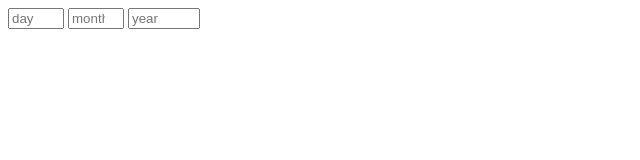
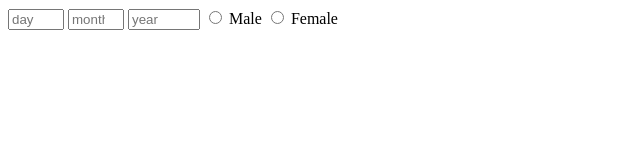
Before and after one commit to NdegwaG/ip-two, a plain HTML site: page index.html in a window 1280 px wide. Shown: the whole page, without its empty margins (0-640 px from the left). Drawn offline with Linux system fonts and the light colour scheme.

Commit message:
add selector for Male/Female

```diff
--- a/index.html
+++ b/index.html
@@ -10,6 +10,14 @@
         <input type = "number" name ="day" placeholder="day" min="1" max="31" />
         <input type = "number" name = "month" placeholder = "month" min = "1" max="12"/>
         <input type = "number" name="year" placeholder="year" min="1000" max="9999"/>
+        <label>
+          <input type="radio" name="gender" value="M"/>
+          Male
+        </label>
+        <label>
+          <input type="radio" name="gender" value="F"/>
+          Female
+        </label>
 
 
       </form>
```
